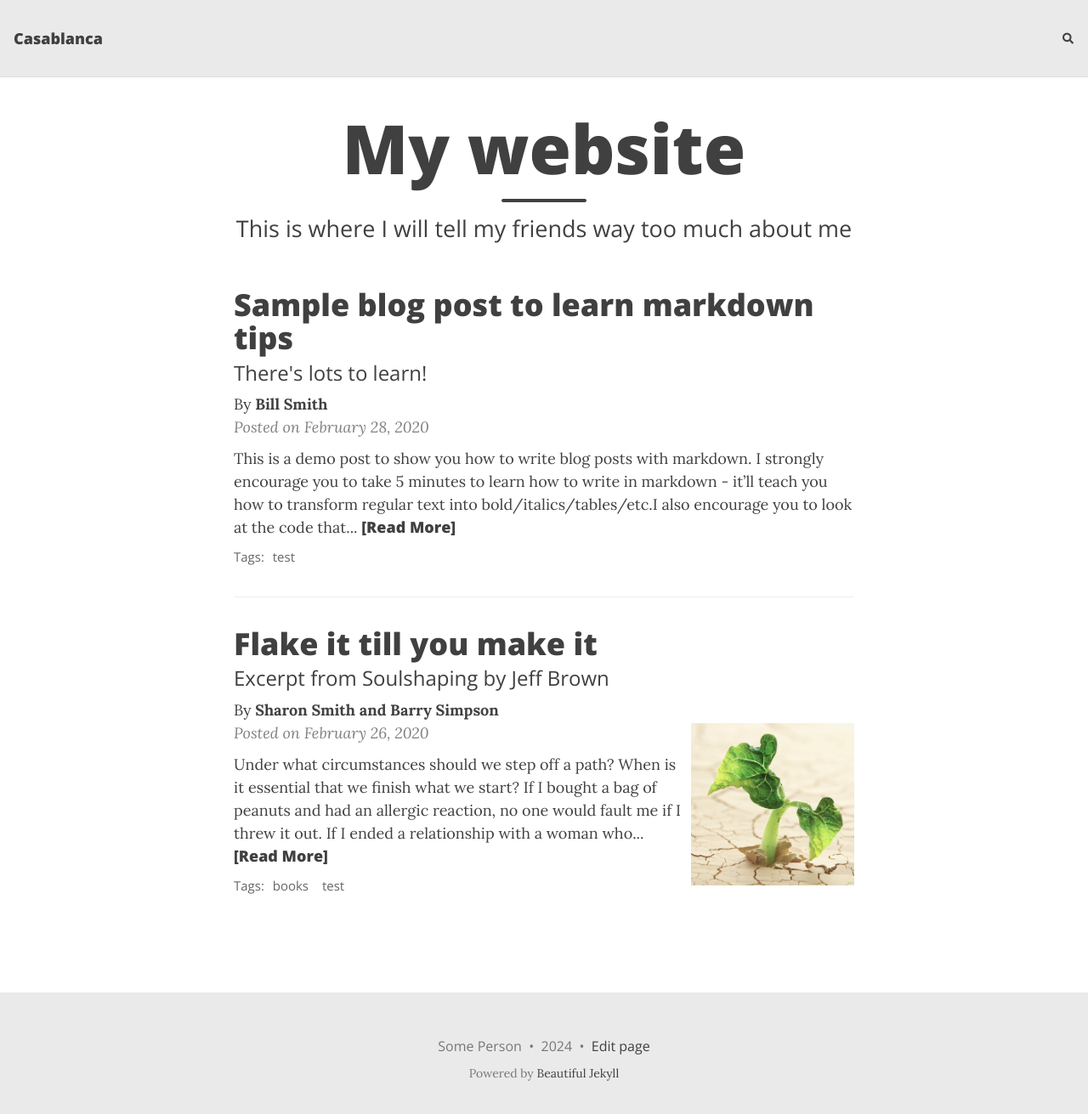
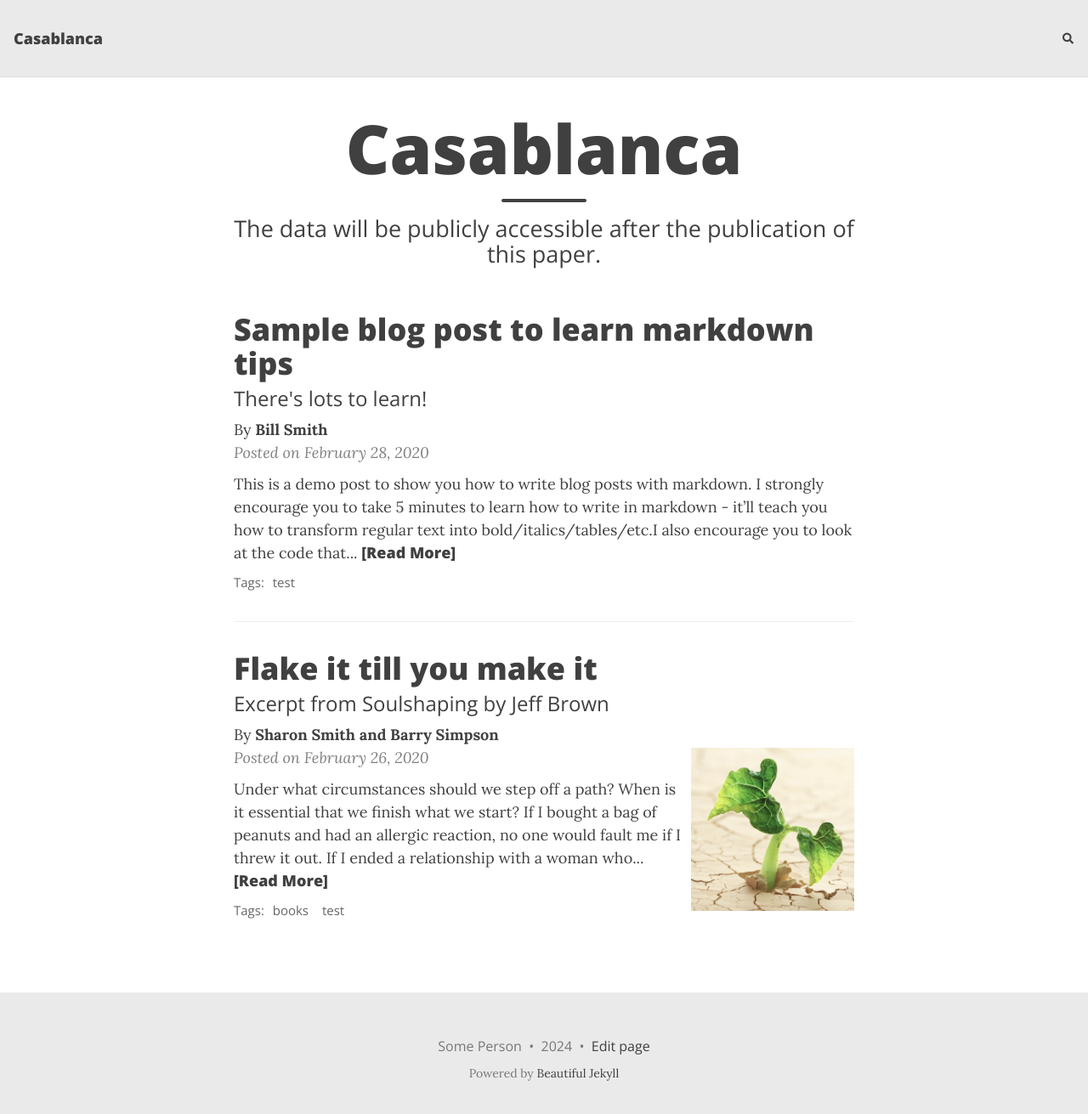
Before and after one commit to UBC-NLP/casablanca.github.io, a Jekyll site: the page built from index.html, in a window 1280 px wide and 1324 px high. Shown: the top 1311 px of the window at 85% size. Built offline with Jekyll 4.4.1, drawn with Linux system fonts in a browser that asks for light colours; nearby versions of some CDN libraries; the list of posts is cut into pages by our own code; comment, search, counter and statistics services are not loaded.

Commit message:
Update index.html

```diff
--- a/index.html
+++ b/index.html
@@ -1,5 +1,5 @@
 ---
 layout: home
-title: My website
-subtitle: This is where I will tell my friends way too much about me
+title: Casablanca
+subtitle: The data will be publicly accessible after the publication of this paper.
 ---
```
